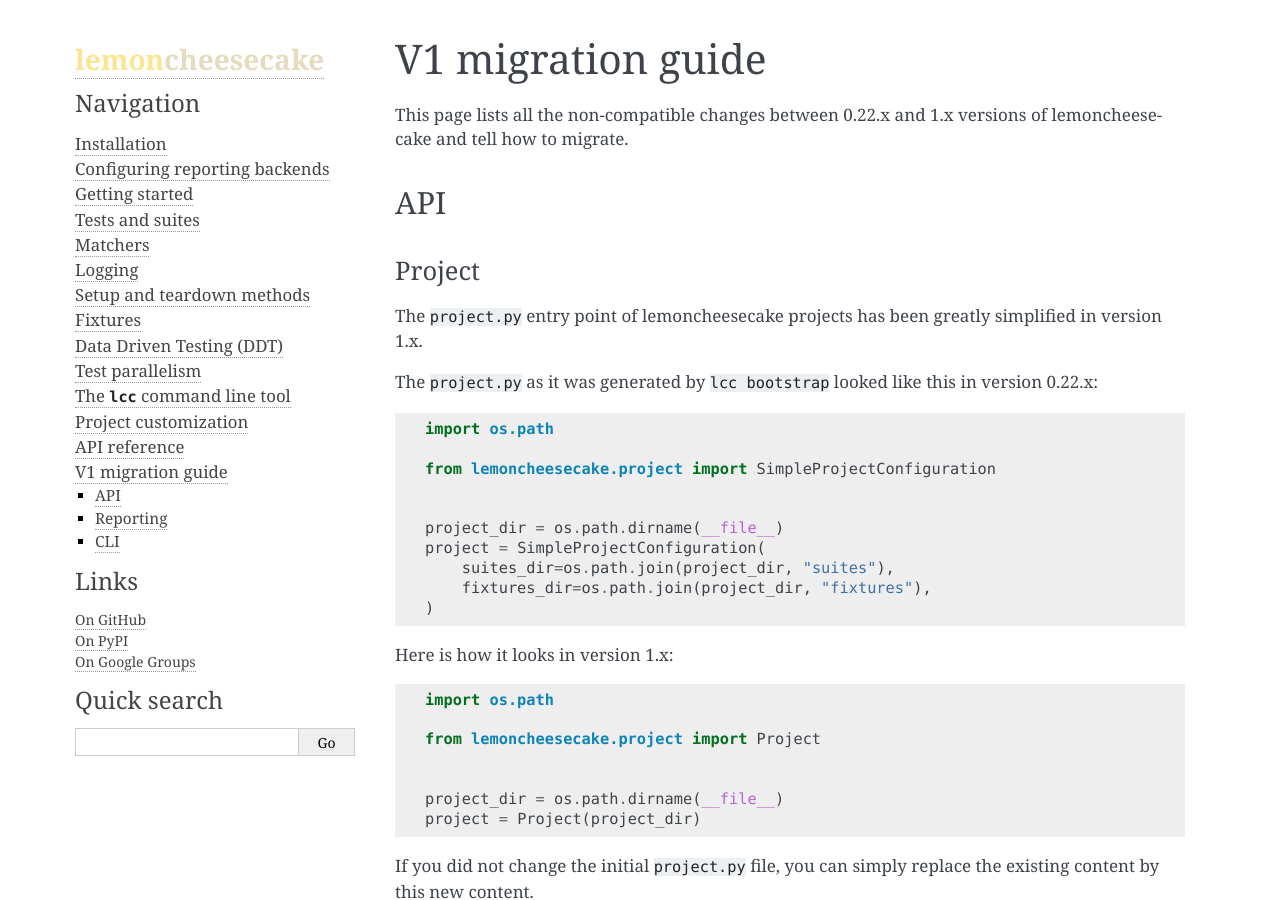
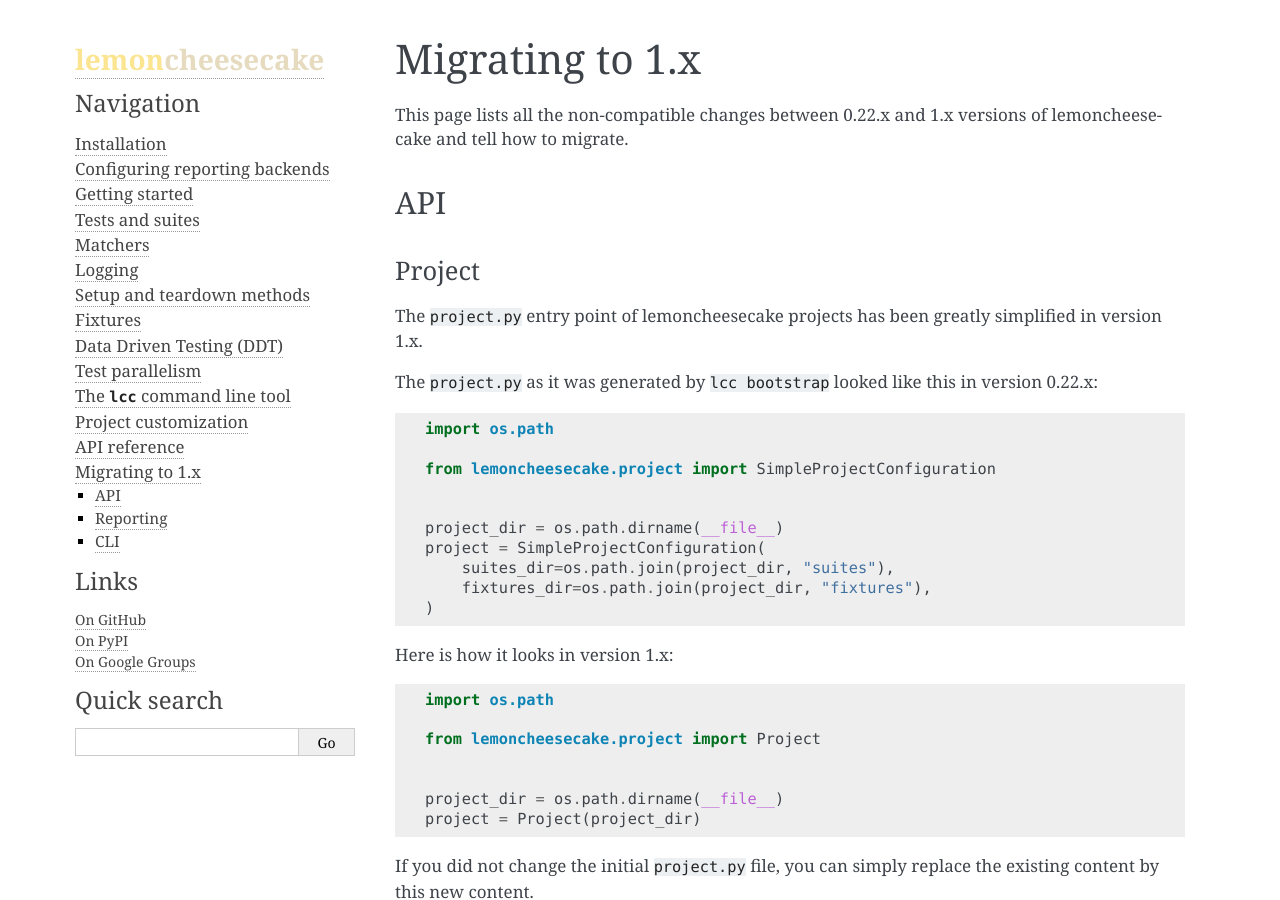
Before and after one commit to lemoncheesecake/lemoncheesecake, a Sphinx documentation site: the page built from doc/migrating-to-v1.rst, in a window 1280 px wide and 900 px high. Built offline with Sphinx 7.4.7, drawn with Linux system fonts in a browser that asks for light colours.

Commit message:
doc: rename v1 migration chapter

```diff
--- a/doc/index.rst
+++ b/doc/index.rst
@@ -120,7 +120,7 @@
 
 - :ref:`Project customization <project>`
 
-- :ref:`Migrating from to 0.22.x to 1.x <v1 migration guide>`
+- :ref:`Migrating from to 0.22.x to 1.x <migrating to 1.x>`
 
 - :ref:`API reference <api>`
 
--- a/doc/v1-migration-guide.rst
+++ b/doc/migrating-to-v1.rst
@@ -1,7 +1,7 @@
-.. _`v1 migration guide`:
+.. _`migrating to 1.x`:
 
-V1 migration guide
-==================
+Migrating to 1.x
+=================
 
 This page lists all the non-compatible changes between 0.22.x and 1.x versions of lemoncheesecake and tell how
 to migrate.
--- a/doc/toc.rst
+++ b/doc/toc.rst
@@ -19,4 +19,4 @@
     cli
     project
     api
-    v1-migration-guide
+    migrating-to-v1
```
